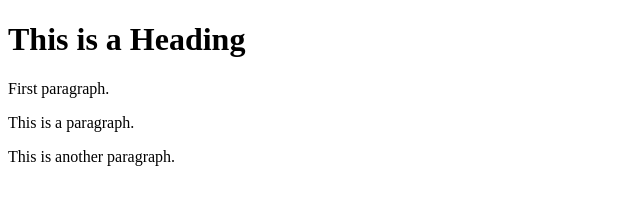
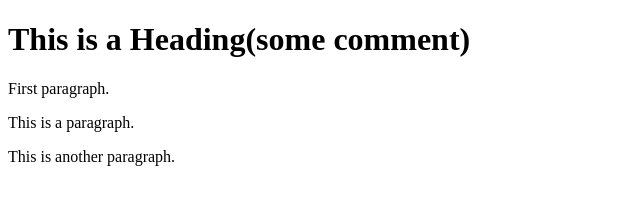
Before and after one commit to ryanh0428/learning-git, a plain HTML site: page index.html in a window 1280 px wide. Shown: the whole page, without its empty margins (0-640 px from the left). Drawn offline with Linux system fonts and the light colour scheme.

Commit message:
add some comment in heading

```diff
--- a/index.html
+++ b/index.html
@@ -4,7 +4,7 @@
 <title>Page Title</title>
 </head>
 <body>
-  <h1>This is a Heading</h1>
+  <h1>This is a Heading(some comment)</h1>
   <p>First paragraph.</p>
   <p>This is a paragraph.</p>
   <p>This is another paragraph. </p>
```
